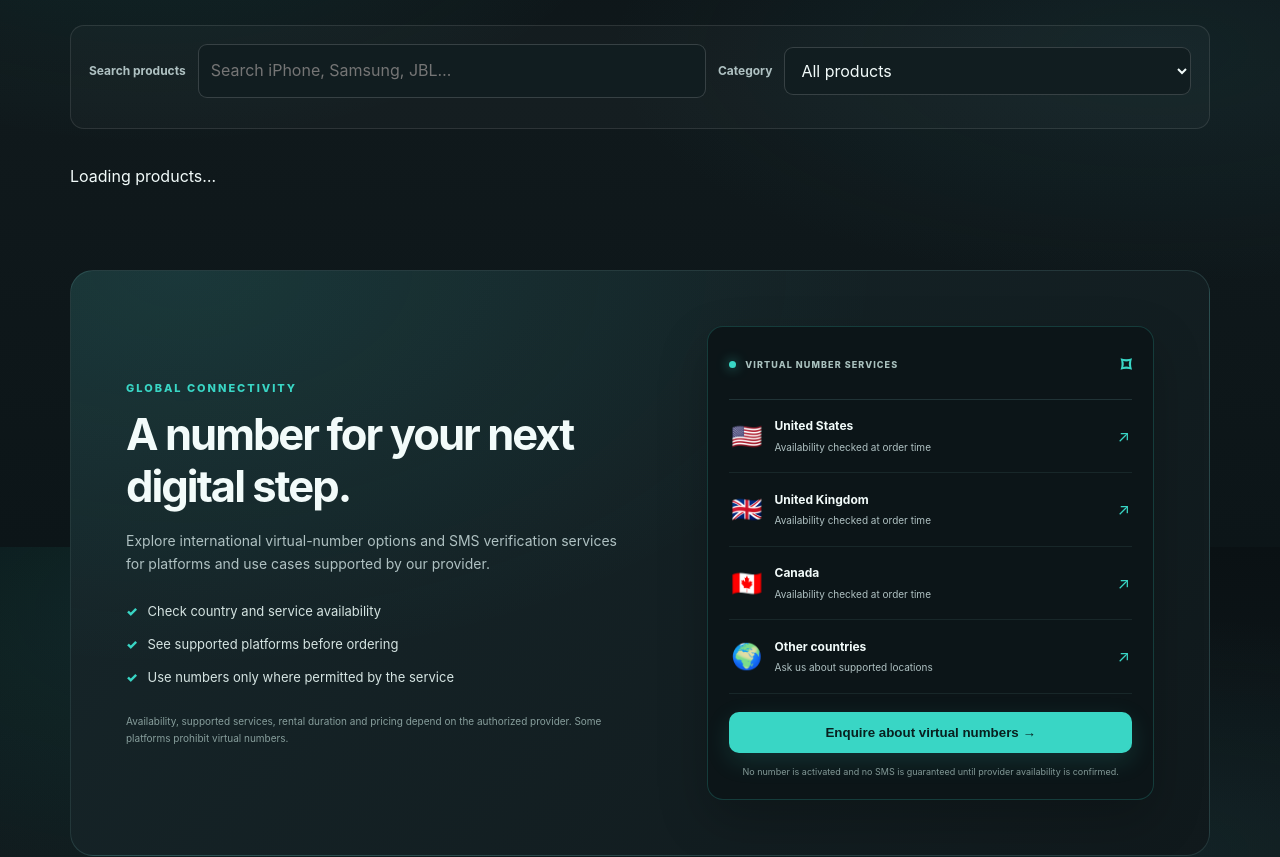
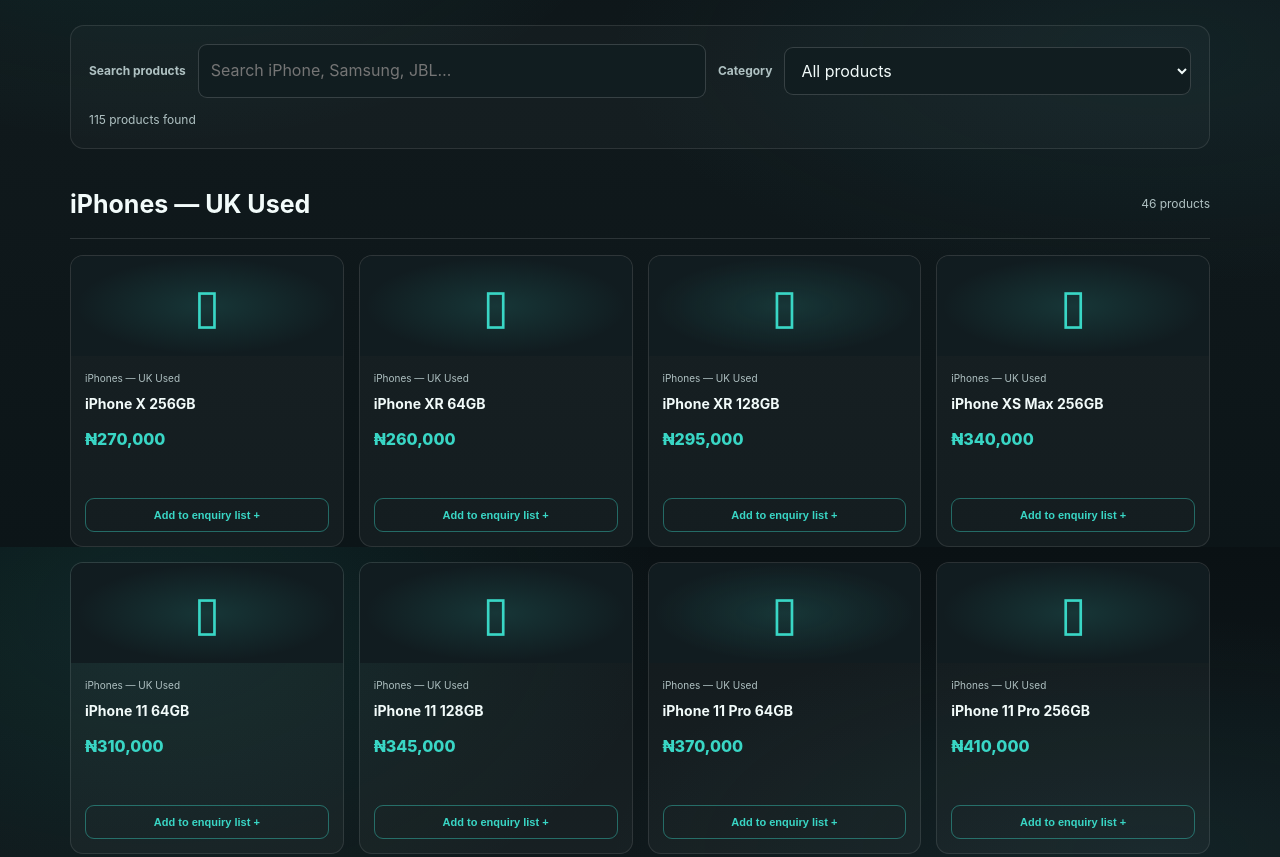
Before and after one commit to workingskayykayy-ctrl/big-kayy-global, a website: page index.html in a window 1280 px wide. Shown: the part 1053-1910 px from the top of the page. Drawn offline with Linux system fonts and the light colour scheme.

Commit message:
Load product catalogue renderer

```diff
--- a/index.html
+++ b/index.html
@@ -96,6 +96,7 @@
   <dialog id="cart-dialog" class="cart-dialog"><div class="dialog-heading"><div><p class="eyebrow">YOUR SELECTION</p><h2>Enquiry list <span id="dialog-count">(0)</span></h2></div><button class="close-button" id="close-cart" type="button" aria-label="Close enquiry list">×</button></div><p class="cart-intro">Save the items you’re interested in and send one enquiry. This list does not place an order or charge you.</p><div id="cart-items" class="cart-items"><p class="empty-cart">Your list is empty. Add a gadget to get started.</p></div><div class="cart-actions"><button class="outline-button" id="clear-cart" type="button">Clear list</button><button class="button" id="send-enquiry" type="button">Send enquiry →</button></div></dialog>
   <div id="toast" class="toast" role="status" aria-live="polite"></div>
   <script src="products.js"></script>
+  <script src="catalog-ui.js"></script>
   <script src="app.js"></script>
 <script>window.BKG_API_BASE = "";</script>
 </body>
```
